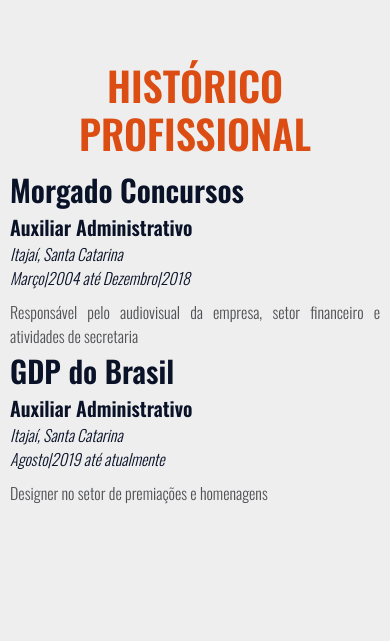
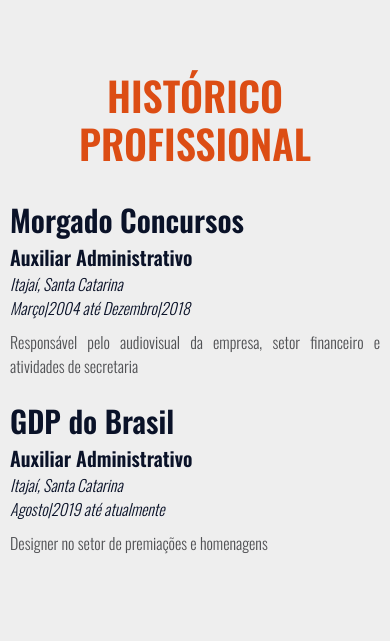
Before and after one commit to isaacmarquetti/portfolio, a plain HTML site: page index.html in a window 390 px wide. Shown: the part 983-1624 px from the top of the page. Drawn offline with nearby package versions, Linux system fonts and the light colour scheme.

Commit message:
Portfólio

```diff
--- a/assets/css/styles.css
+++ b/assets/css/styles.css
@@ -88,6 +88,7 @@
     }
 
     h5 {
+        padding-top: 2rem;
         font-size: 3rem;
     }
 
@@ -98,7 +99,7 @@
     .intro-content, .grid {
         display:block;
         grid-template-columns: 1fr;
-        padding-top: 14rem;
+        padding-top: 15rem;
     }
 
     .social-icons {
```
